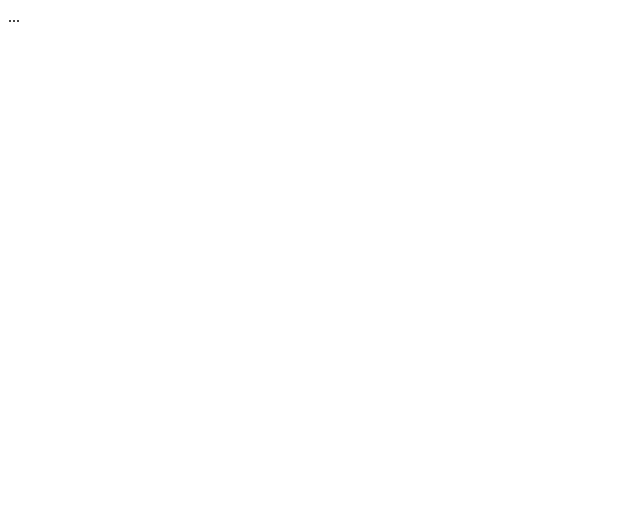
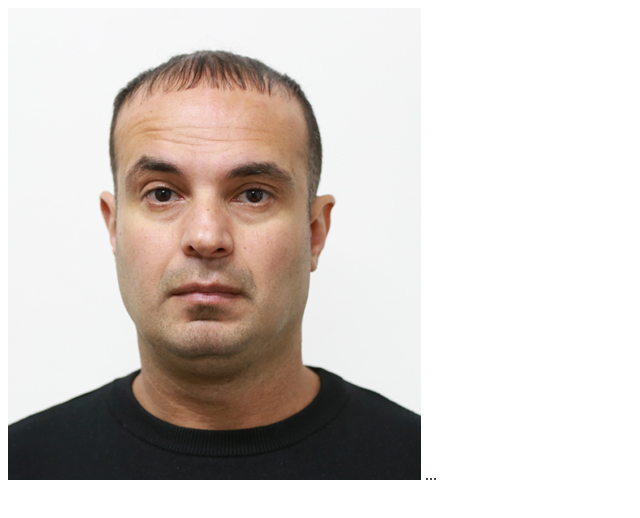
Before and after one commit to elqumsan/elqumsan.github.io, a plain HTML site: page index.html in a window 1280 px wide. Shown: the whole page, without its empty margins (0-640 px from the left). Drawn offline with Linux system fonts and the light colour scheme.

Commit message:
Add image to index.html

```diff
--- a/index.html
+++ b/index.html
@@ -3,4 +3,5 @@
 
 <head>
 <meta charset="UTF-8">
+<img src="Mustafa_01 (1).jpg">
 ...
```
